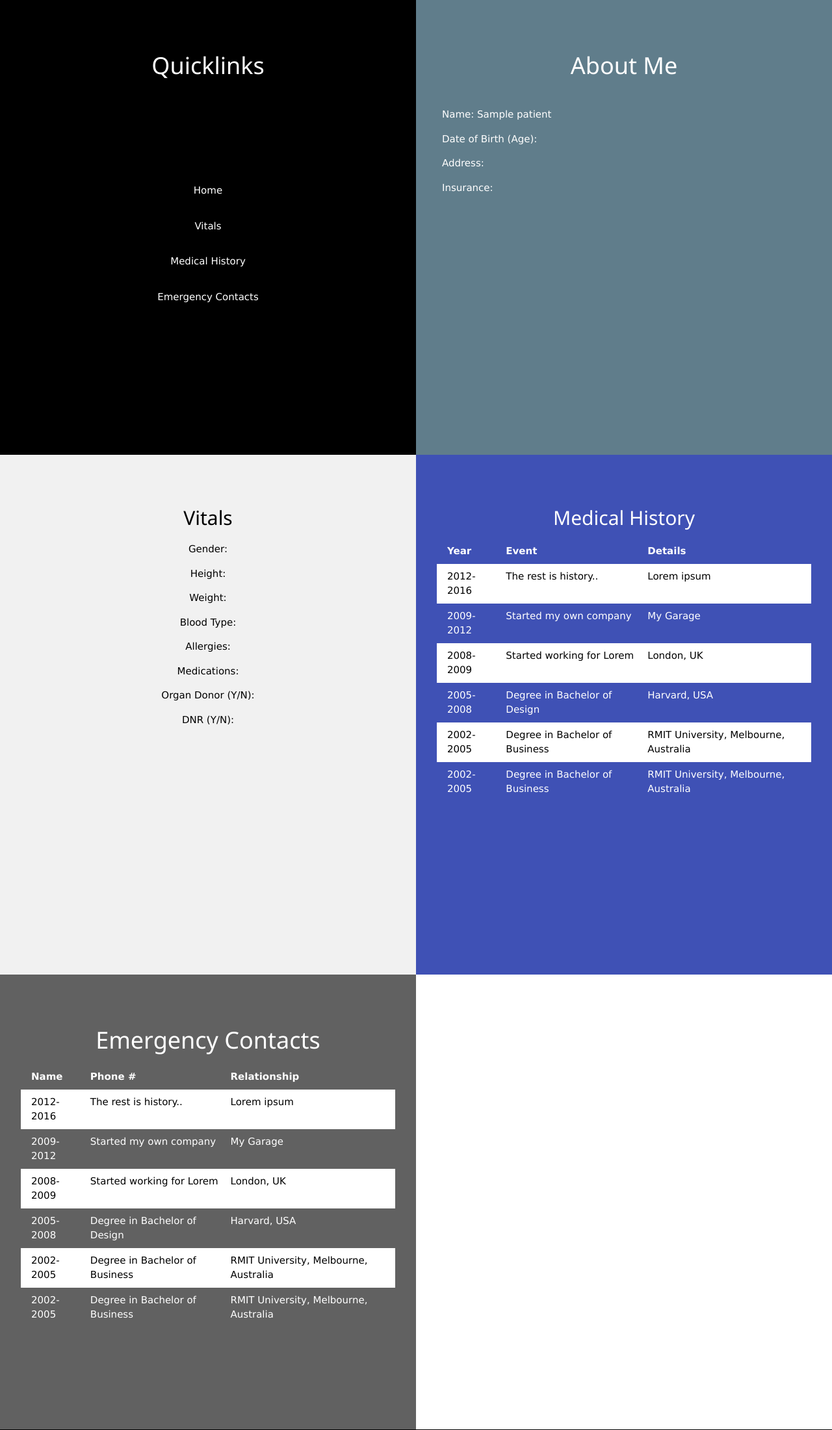
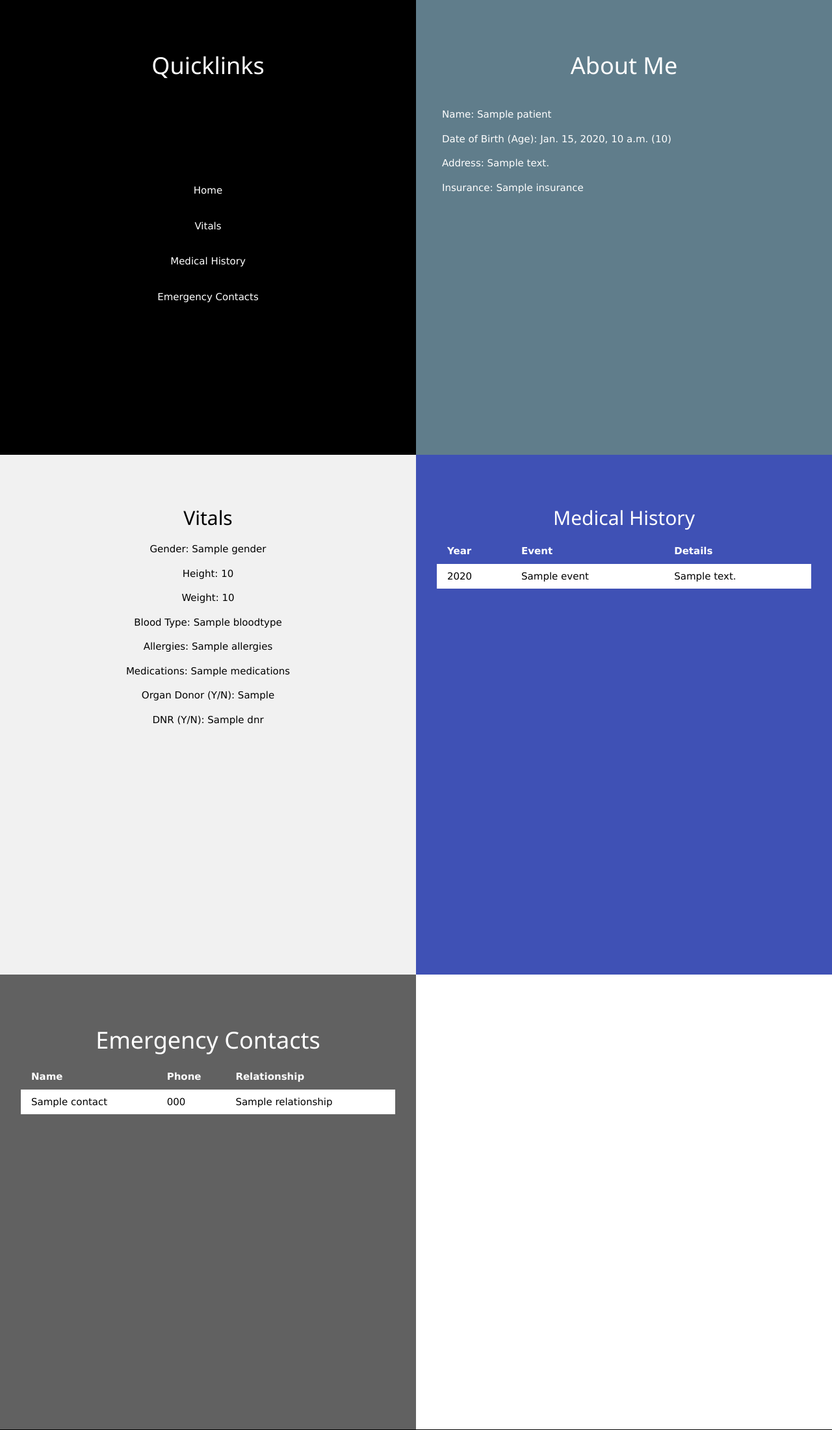
Before and after one commit to SanyaKochhar/MedHacks, a Django app: template medhacks_app/templates/patientdisplay.html in a window 1280 px wide. Shown: the top 2201 px of the page at 65% size. Run offline with Django 3.2, Linux system fonts and the light colour scheme; the template is opened without the code that fills it: most values are stand-ins (such as "Sample title", 1, 10 or a date in 2020); parts of the project's set-up code (start-up, migrations or seed data) failed here and were passed over.

Commit message:
Can switch between users

```diff
--- a/medhacks_app/templates/patientdisplay.html
+++ b/medhacks_app/templates/patientdisplay.html
@@ -24,9 +24,9 @@
       <h1>About Me</h1>
       <div class="w3-left-align w3-padding-large">
         <p>Name: {{ patient.name }}</p>
-        <p>Date of Birth (Age):</p>
-        <p>Address:</p>
-        <p>Insurance:</p>
+        <p>Date of Birth (Age): {{ patient.dob }} ({{  patient.age }})</p>
+        <p>Address: {{ patient.address }}</p>
+        <p>Insurance: {{ patient.insurance }}</p>
       </div>
     </div>
   </div>
@@ -37,14 +37,14 @@
   <div class="w3-half w3-light-grey w3-center" style="min-height:800px" id="work">
     <div class="w3-padding-64">
       <h2>Vitals</h2>
-      <p>Gender:</p>
-      <p>Height:</p>
-      <p>Weight:</p>
-      <p>Blood Type:</p>
-      <p>Allergies:</p>
-      <p>Medications:</p>
-      <p>Organ Donor (Y/N): </p>
-      <p>DNR (Y/N):</p>
+      <p>Gender: {{ patient.gender }}</p>
+      <p>Height: {{ patient.height }}</p>
+      <p>Weight: {{ patient.weight }}</p>
+      <p>Blood Type: {{ patient.bloodtype }} </p>
+      <p>Allergies: {{ patient.allergies }} </p>
+      <p>Medications: {{ patient.medications }}</p>
+      <p>Organ Donor (Y/N): {{ patient.OD }}</p>
+      <p>DNR (Y/N): {{ patient.DNR }}</p>
     </div>
 
   </div>
@@ -53,41 +53,20 @@
       <h2>Medical History</h2>
       <div class="w3-container w3-responsive">
         <table class="w3-table">
+
           <tr>
             <th>Year</th>
             <th>Event</th>
             <th>Details</th>
           </tr>
+          {% for incident in patient.medhist %}
           <tr class="w3-white">
-            <td>2012-2016</td>
-            <td>The rest is history..</td>
-            <td>Lorem ipsum</td>
+            <td> {{ incident.year }} </td>
+            <td> {{ incident.event }} </td>
+            <td> {{ incident.details }} </td>
           </tr>
-          <tr>
-            <td>2009-2012</td>
-            <td>Started my own company</td>
-            <td>My Garage</td>
-          </tr>
-          <tr class="w3-white">
-            <td>2008-2009</td>
-            <td>Started working for Lorem</td>
-            <td>London, UK</td>
-          </tr>
-          <tr>
-            <td>2005-2008</td>
-            <td>Degree in Bachelor of Design</td>
-            <td>Harvard, USA</td>
-          </tr>
-          <tr class="w3-white">
-            <td>2002-2005</td>
-            <td>Degree in Bachelor of Business</td>
-            <td>RMIT University, Melbourne, Australia</td>
-          </tr>
-          <tr class="w3-hide-medium">
-            <td>2002-2005</td>
-            <td>Degree in Bachelor of Business</td>
-            <td>RMIT University, Melbourne, Australia</td>
-          </tr>
+
+          {% endfor %}
         </table>
       </div>
     </div>
@@ -100,42 +79,20 @@
     <div class="w3-padding-64">
       <h1>Emergency Contacts</h1>
       <div class="w3-container w3-responsive">
+
         <table class="w3-table">
           <tr>
             <th>Name</th>
-            <th>Phone #</th>
+            <th>Phone</th>
             <th>Relationship</th>
           </tr>
-          <tr class="w3-white">
-            <td>2012-2016</td>
-            <td>The rest is history..</td>
-            <td>Lorem ipsum</td>
-          </tr>
-          <tr>
-            <td>2009-2012</td>
-            <td>Started my own company</td>
-            <td>My Garage</td>
-          </tr>
-          <tr class="w3-white">
-            <td>2008-2009</td>
-            <td>Started working for Lorem</td>
-            <td>London, UK</td>
-          </tr>
-          <tr>
-            <td>2005-2008</td>
-            <td>Degree in Bachelor of Design</td>
-            <td>Harvard, USA</td>
-          </tr>
-          <tr class="w3-white">
-            <td>2002-2005</td>
-            <td>Degree in Bachelor of Business</td>
-            <td>RMIT University, Melbourne, Australia</td>
-          </tr>
-          <tr class="w3-hide-medium">
-            <td>2002-2005</td>
-            <td>Degree in Bachelor of Business</td>
-            <td>RMIT University, Melbourne, Australia</td>
-          </tr>
+          {% for contact in patient.contacts %}
+            <tr class="w3-white">
+              <td> {{ contact.name }} </td>
+              <td> {{ contact.phone }} </td>
+              <td> {{ contact.relationship }} </td>
+            </tr>
+          {% endfor %}
         </table>
       </div>
     </div>
--- a/mhax/urls.py
+++ b/mhax/urls.py
@@ -23,7 +23,7 @@ from django.urls import reverse_lazy
 urlpatterns = [
     path('admin/', admin.site.urls),
     path('patient/', views.patient_view, name="patient"),
-    path('patient/<int:patient_id>/', views.patient_view, name="patient_with_id"),
+    path('patient/<str:patient_id>/', views.patient_view, name="patient_with_id"),
     path('login/', auth_views.LoginView.as_view(template_name='login.html', redirect_field_name=reverse_lazy('patient')), name='login'),
     path('logout/', views.logout_view, name="logout"),
     path('signup/', views.signup, name="signup"),
```
Also changed, not shown: medhacks_app/data.py (+7 -4 lines), medhacks_app/views.py (+9 -5 lines).
